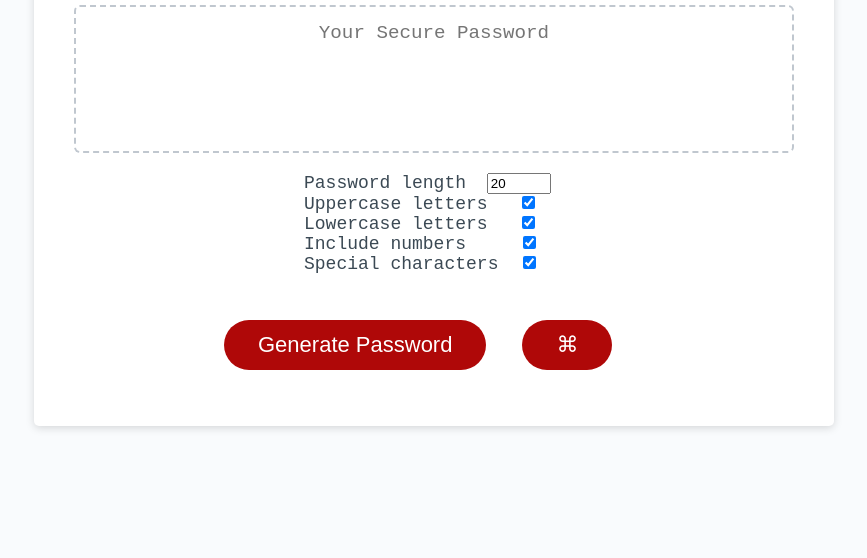
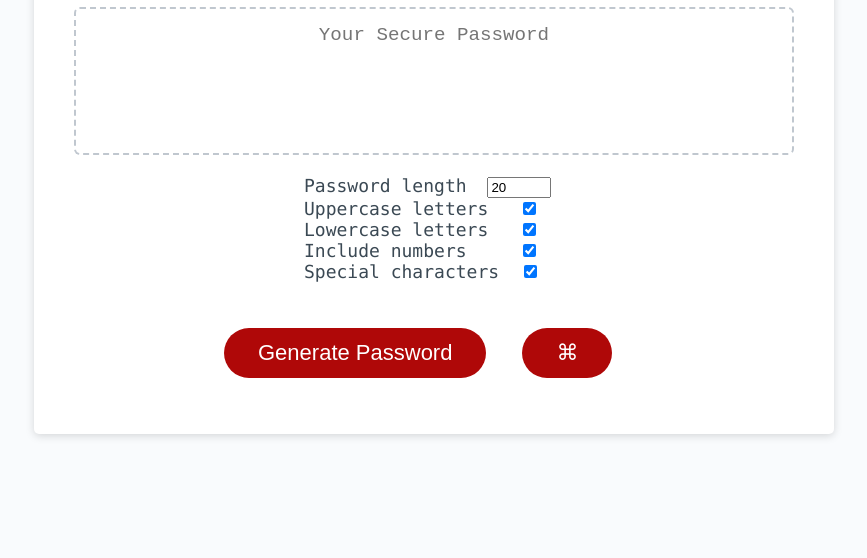
Before and after one commit to Emilioeth/Password-Generator, a plain HTML site: page index.html in a window 1280 px wide. Shown: the part 242-800 px from the top of the page, without its empty margins (206-1073 px from the left). Drawn offline with Linux system fonts and the light colour scheme.

Commit message:
changed font

```diff
--- a/Develop/style.css
+++ b/Develop/style.css
@@ -13,7 +13,7 @@ body,
 }
 
 body {
-  font-family: 'Courier New', Courier, monospace;
+  font-family: monaco;
   background-color: #f9fbfd;
 }
 
```
